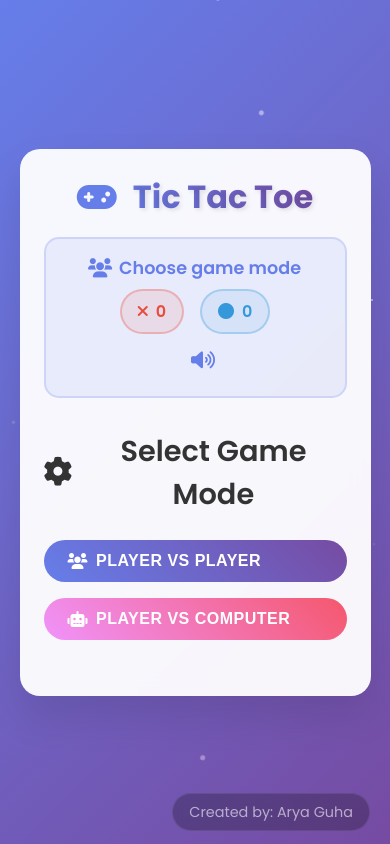
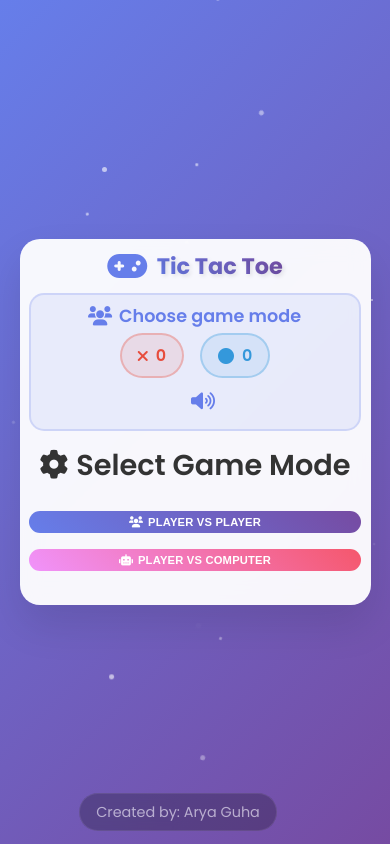
Before and after one commit to aryaguha11/Tic-Tac-Toe-, a plain HTML site: page index.html in a window 390 px wide. Drawn offline with Linux system fonts and the light colour scheme.

Commit message:
problem fixed

```diff
--- a/styles.css
+++ b/styles.css
@@ -7,13 +7,15 @@
 body {
     font-family: 'Poppins', sans-serif;
     background: linear-gradient(135deg, #667eea 0%, #764ba2 100%);
-    min-height: 100vh;
+    height: 100vh;
     display: flex;
     justify-content: center;
     align-items: center;
     color: #333;
     overflow: hidden;
     position: relative;
+    margin: 0;
+    padding: 0;
 }
 
 /* Particle Effects */
@@ -42,14 +44,16 @@ body {
 .container {
     background: rgba(255, 255, 255, 0.95);
     border-radius: 20px;
-    padding: 2rem;
+    padding: 1rem;
     box-shadow: 0 20px 40px rgba(0, 0, 0, 0.1);
     backdrop-filter: blur(10px);
-    max-width: 500px;
+    max-width: 400px;
     width: 90%;
+    max-height: 95vh;
     position: relative;
     z-index: 2;
     animation: slideInUp 0.8s ease-out;
+    overflow: hidden;
 }
 
 @keyframes slideInUp {
@@ -65,15 +69,15 @@ body {
 
 header {
     text-align: center;
-    margin-bottom: 2rem;
+    margin-bottom: 0.8rem;
 }
 
 .title-container {
     display: flex;
     align-items: center;
     justify-content: center;
-    gap: 1rem;
-    margin-bottom: 1rem;
+    gap: 0.6rem;
+    margin-bottom: 0.6rem;
 }
 
 .title-icon {
@@ -89,7 +93,7 @@ header {
 }
 
 h1 {
-    font-size: 2.5rem;
+    font-size: 1.6rem;
     font-weight: 700;
     color: #333;
     text-shadow: 2px 2px 4px rgba(0, 0, 0, 0.1);
@@ -103,9 +107,9 @@ h1 {
     display: flex;
     justify-content: space-between;
     align-items: center;
-    margin-bottom: 1rem;
+    margin-bottom: 0.6rem;
     background: rgba(102, 126, 234, 0.1);
-    padding: 1rem;
+    padding: 0.6rem;
     border-radius: 15px;
     border: 2px solid rgba(102, 126, 234, 0.2);
 }
@@ -183,10 +187,10 @@ h1 {
 .game-board {
     display: grid;
     grid-template-columns: repeat(3, 1fr);
-    gap: 10px;
-    margin-bottom: 2rem;
+    gap: 5px;
+    margin-bottom: 0.8rem;
     background: linear-gradient(145deg, #f8f9fa, #e9ecef);
-    padding: 15px;
+    padding: 8px;
     border-radius: 15px;
     box-shadow: inset 0 4px 8px rgba(0, 0, 0, 0.1);
     position: relative;
@@ -214,7 +218,7 @@ h1 {
     background: white;
     border: none;
     border-radius: 10px;
-    font-size: 3rem;
+    font-size: 2rem;
     font-weight: 700;
     cursor: pointer;
     transition: all 0.3s ease;
@@ -280,26 +284,30 @@ h1 {
 
 .controls {
     display: flex;
-    gap: 1rem;
+    gap: 0.5rem;
     justify-content: center;
     flex-wrap: wrap;
+    margin-top: 0.3rem;
+    padding-top: 0.3rem;
 }
 
 .btn {
-    padding: 12px 24px;
+    padding: 6px 12px;
     border: none;
     border-radius: 25px;
-    font-size: 1rem;
+    font-size: 0.75rem;
     font-weight: 600;
     cursor: pointer;
     transition: all 0.3s ease;
     text-transform: uppercase;
-    letter-spacing: 0.5px;
+    letter-spacing: 0.2px;
     display: flex;
     align-items: center;
-    gap: 0.5rem;
+    gap: 0.3rem;
     position: relative;
     overflow: hidden;
+    min-width: 100px;
+    justify-content: center;
 }
 
 .btn::before {
@@ -341,8 +349,14 @@ h1 {
 .game-mode-selection,
 .difficulty-selection {
     text-align: center;
-    margin-bottom: 2rem;
+    margin-bottom: 1.5rem;
     animation: fadeIn 0.5s ease-out;
+}
+
+/* Ensure controls are visible when game is active */
+#game-main .controls {
+    display: flex;
+    visibility: visible;
 }
 
 @keyframes fadeIn {
@@ -503,33 +517,54 @@ h1 {
 /* Responsive Design */
 @media (max-width: 480px) {
     .container {
-        padding: 1.5rem;
+        padding: 0.6rem;
+        max-height: 98vh;
     }
 
     h1 {
-        font-size: 2rem;
+        font-size: 1.4rem;
     }
 
     .game-info {
         flex-direction: column;
-        gap: 0.5rem;
+        gap: 0.3rem;
+        padding: 0.5rem;
+        margin-bottom: 0.5rem;
     }
 
     .cell {
-        font-size: 2.5rem;
+        font-size: 1.6rem;
     }
 
     .controls {
         flex-direction: column;
+        gap: 0.3rem;
+        margin-top: 0.2rem;
+        padding-top: 0.2rem;
     }
 
     .btn {
         width: 100%;
+        padding: 5px 10px;
+        font-size: 0.7rem;
+        min-width: auto;
     }
 
     .mode-buttons,
     .difficulty-buttons {
         flex-direction: column;
+    }
+
+    .watermark {
+        bottom: 3px;
+        right: 3px;
+        left: 3px;
+        text-align: center;
+    }
+
+    .watermark span {
+        font-size: 0.6rem;
+        padding: 3px 6px;
     }
 }
 
@@ -540,6 +575,7 @@ h1 {
     right: 20px;
     z-index: 1000;
     pointer-events: none;
+    max-width: calc(100vw - 40px);
 }
 
 .watermark span {
```
